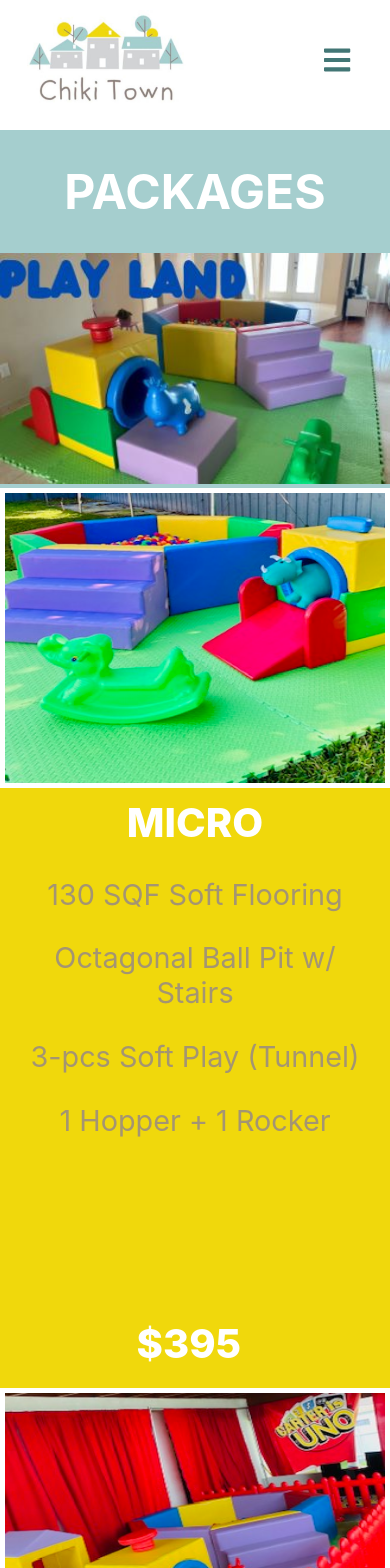
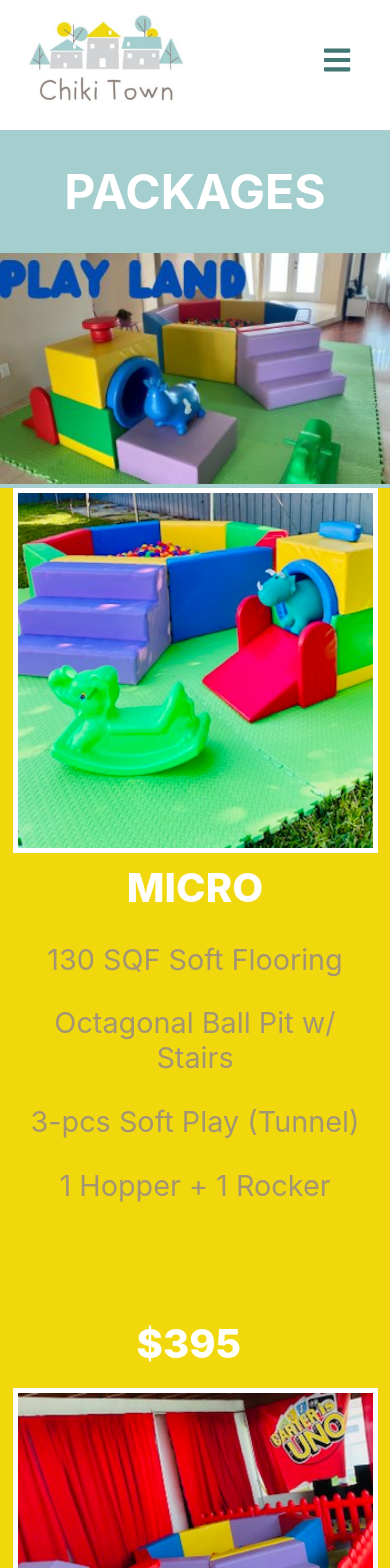
Before and after one commit to pedrodelnero/chikitown, a Next.js app: page /chiki-to-go in a window 390 px wide. Shown: the top 1568 px of the page. Built offline with nearby package versions, Linux system fonts and the light colour scheme.

Commit message:
fix size of img for mobile and spelling

```diff
--- a/pages/chiki-to-go.js
+++ b/pages/chiki-to-go.js
@@ -248,7 +248,7 @@ const chikitogo = () => {
           <strong>Staff not included</strong>
         </li>
         <li>
-          <strong>Availbale upon request</strong>
+          <strong>Available upon request</strong>
         </li>
       </ul>
     </div>
--- a/styles/ChikitogoPage/Chikitogo.module.css
+++ b/styles/ChikitogoPage/Chikitogo.module.css
@@ -3,7 +3,6 @@
   flex-direction: column;
   background-color: #a5cece;
   align-items: center;
-  /* border: 1px solid red; */
 }
 
 .package {
@@ -14,11 +13,13 @@
 }
 
 .packageMainImage {
-  position: relative;
+  /* position: relative; */
   width: 80%;
+  margin: 0;
 }
 
 .subContainer {
+  margin: 0;
   width: 100%;
   display: flex;
   justify-content: space-around;
@@ -28,7 +29,6 @@
   position: relative;
   width: 300px;
   height: 900px;
-  /* border: 1px solid pink; */
   background-color: #f0d80c;
   text-align: center;
 }
@@ -89,11 +89,15 @@
   }
 
   .subPackage {
+    display: flex;
+    flex-direction: column;
     width: 100%;
+    align-items: center;
   }
 
   .subPackageImage {
-    width: 100%;
+    width: 365px;
+    height: 365px;
   }
 
   .subPackagePrice {
```
